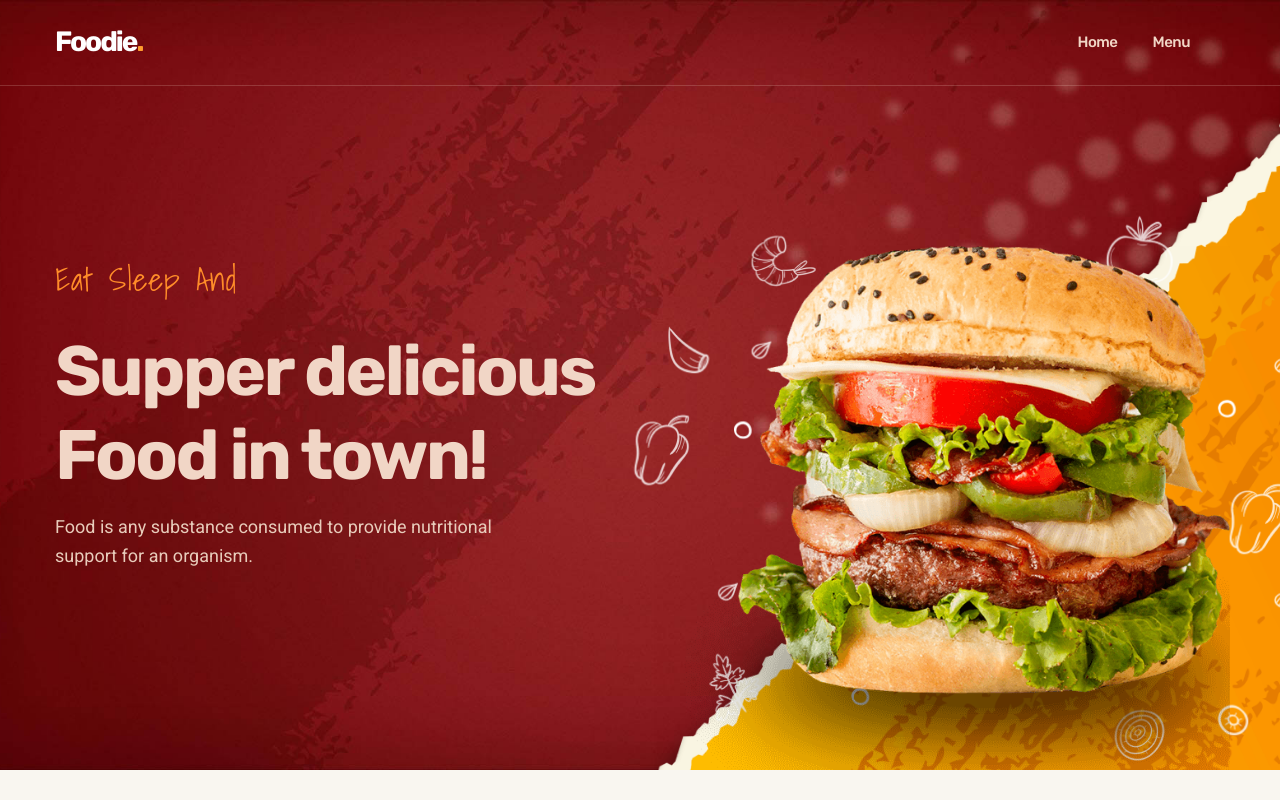
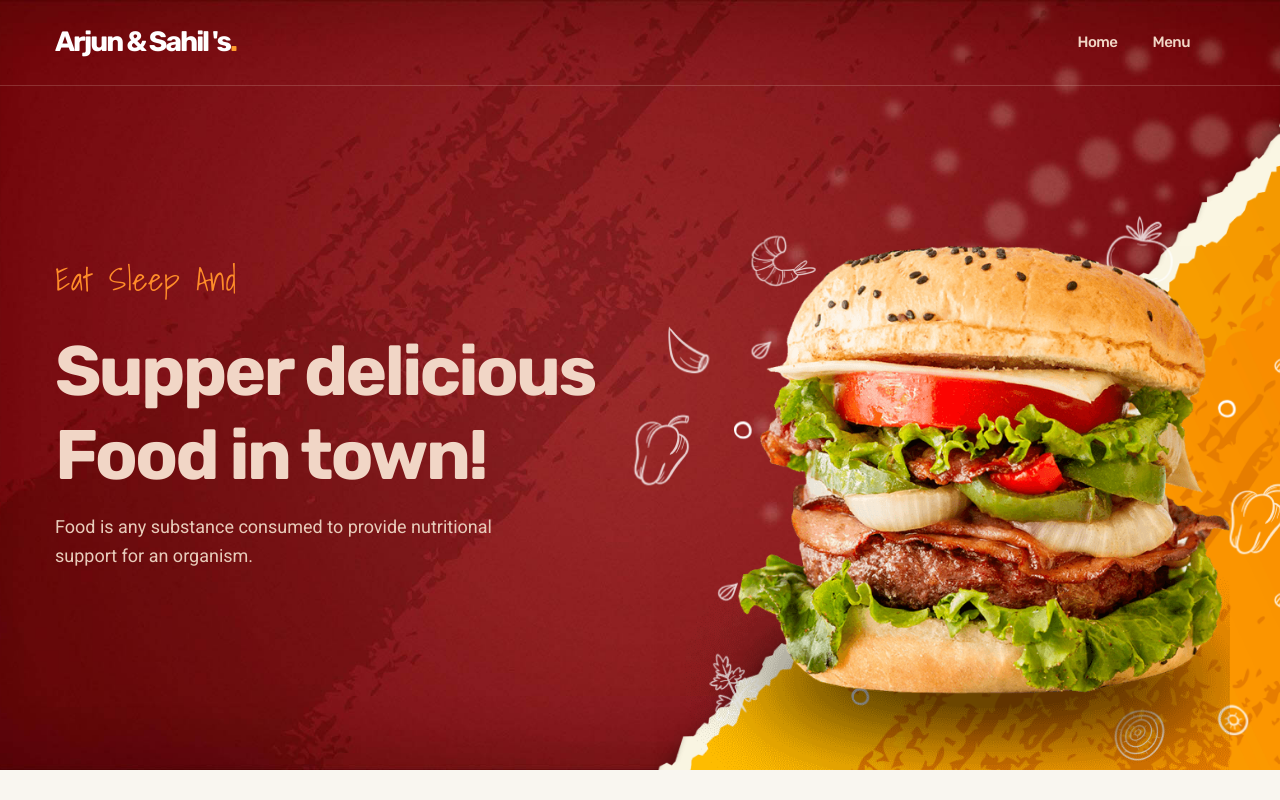
Before and after one commit to jackie0111/foodie, a plain HTML site: page index.html in a window 1280 px wide. Shown: the top 800 px of the page. Drawn offline with Linux system fonts and the light colour scheme.

Commit message:
Update index.html

```diff
--- a/index.html
+++ b/index.html
@@ -45,7 +45,7 @@
     <div class="container">
 
       <h1>
-        <a href="#" class="logo">Foodie<span class="span">.</span></a>
+        <a href="#" class="logo">Arjun & Sahil 's<span class="span">.</span></a>
       </h1>
 
       <nav class="navbar" data-navbar>
```
